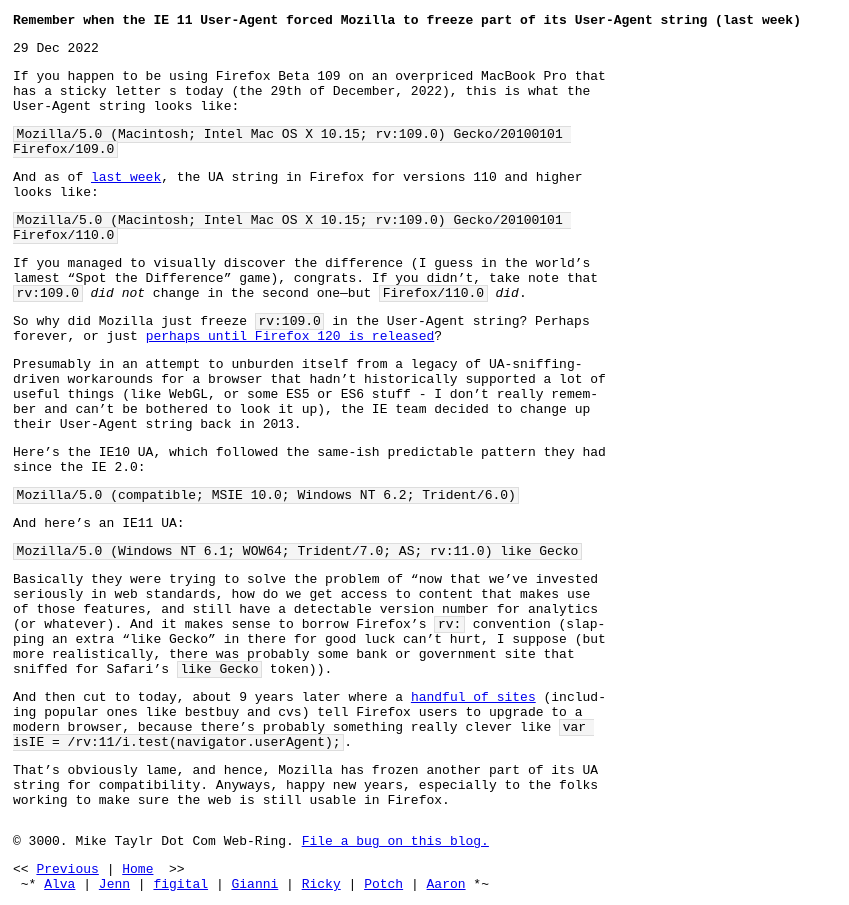
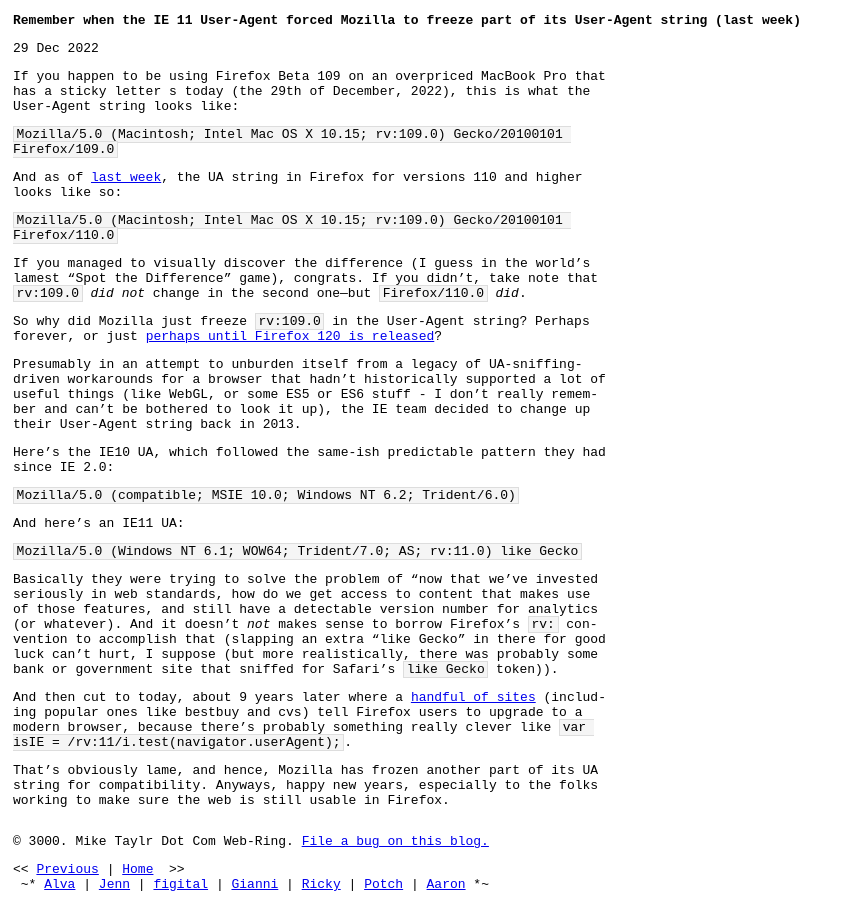
Before and after one commit to miketaylr/miketaylr.com-blog, a Jekyll site: the page built from _posts/2022-12-29-how-the-IE-11-ua-string-broke-sites-in-firefox.md, in a window 1280 px wide. Shown: the whole page, without its empty margins (0-849 px from the left). Built offline with Jekyll 4.4.1, drawn with Linux system fonts in a browser that asks for light colours.

Commit message:
copy edits

```diff
--- a/_posts/2022-12-29-how-the-IE-11-ua-string-broke-sites-in-firefox.md
+++ b/_posts/2022-12-29-how-the-IE-11-ua-string-broke-sites-in-firefox.md
@@ -8,7 +8,7 @@
 
 `Mozilla/5.0 (Macintosh; Intel Mac OS X 10.15; rv:109.0) Gecko/20100101 Firefox/109.0`
 
-And as of [last week][bug], the UA string in Firefox for versions 110 and higher looks like:
+And as of [last week][bug], the UA string in Firefox for versions 110 and higher looks like so:
 
 `Mozilla/5.0 (Macintosh; Intel Mac OS X 10.15; rv:109.0) Gecko/20100101 Firefox/110.0`
 
@@ -18,7 +18,7 @@
 
 Presumably in an attempt to unburden itself from a legacy of UA-sniffing-driven workarounds for a browser that hadn't historically supported a lot of useful things (like WebGL, or some ES5 or ES6 stuff - I don't really remember and can't be bothered to look it up), the IE team decided to change up their User-Agent string back in 2013.
 
-Here's the IE10 UA, which followed the same-ish predictable pattern they had since the IE 2.0:
+Here's the IE10 UA, which followed the same-ish predictable pattern they had since IE 2.0:
 
 `Mozilla/5.0 (compatible; MSIE 10.0; Windows NT 6.2; Trident/6.0)`
 
@@ -26,7 +26,7 @@
 
 `Mozilla/5.0 (Windows NT 6.1; WOW64; Trident/7.0; AS; rv:11.0) like Gecko`
 
-Basically they were trying to solve the problem of "now that we've invested seriously in web standards, how do we get access to content that makes use of those features, and still have a detectable version number for analytics (or whatever). And it makes sense to borrow Firefox's `rv:` convention (slapping an extra "like Gecko" in there for good luck can't hurt, I suppose (but more realistically, there was probably some bank or government site that sniffed for Safari's `like Gecko` token)).
+Basically they were trying to solve the problem of "now that we've invested seriously in web standards, how do we get access to content that makes use of those features, and still have a detectable version number for analytics (or whatever). And it doesn't _not_ makes sense to borrow Firefox's `rv:` convention to accomplish that (slapping an extra "like Gecko" in there for good luck can't hurt, I suppose (but more realistically, there was probably some bank or government site that sniffed for Safari's `like Gecko` token)).
 
 And then cut to today, about 9 years later where a [handful of sites][110] (including popular ones like bestbuy and cvs) tell Firefox users to upgrade to a modern browser, because there's probably something really clever like `var isIE = /rv:11/i.test(navigator.userAgent);`.
 
```
